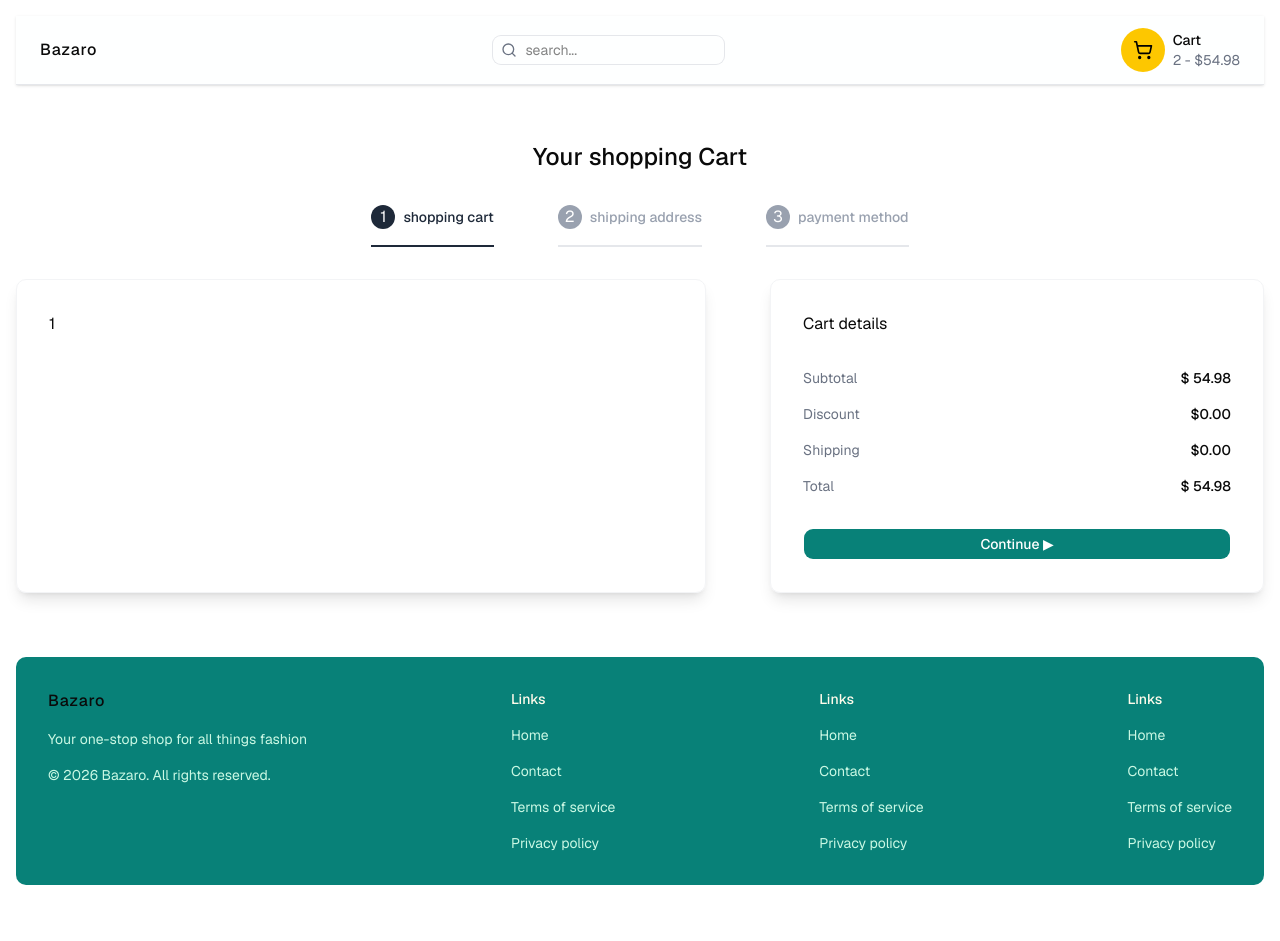
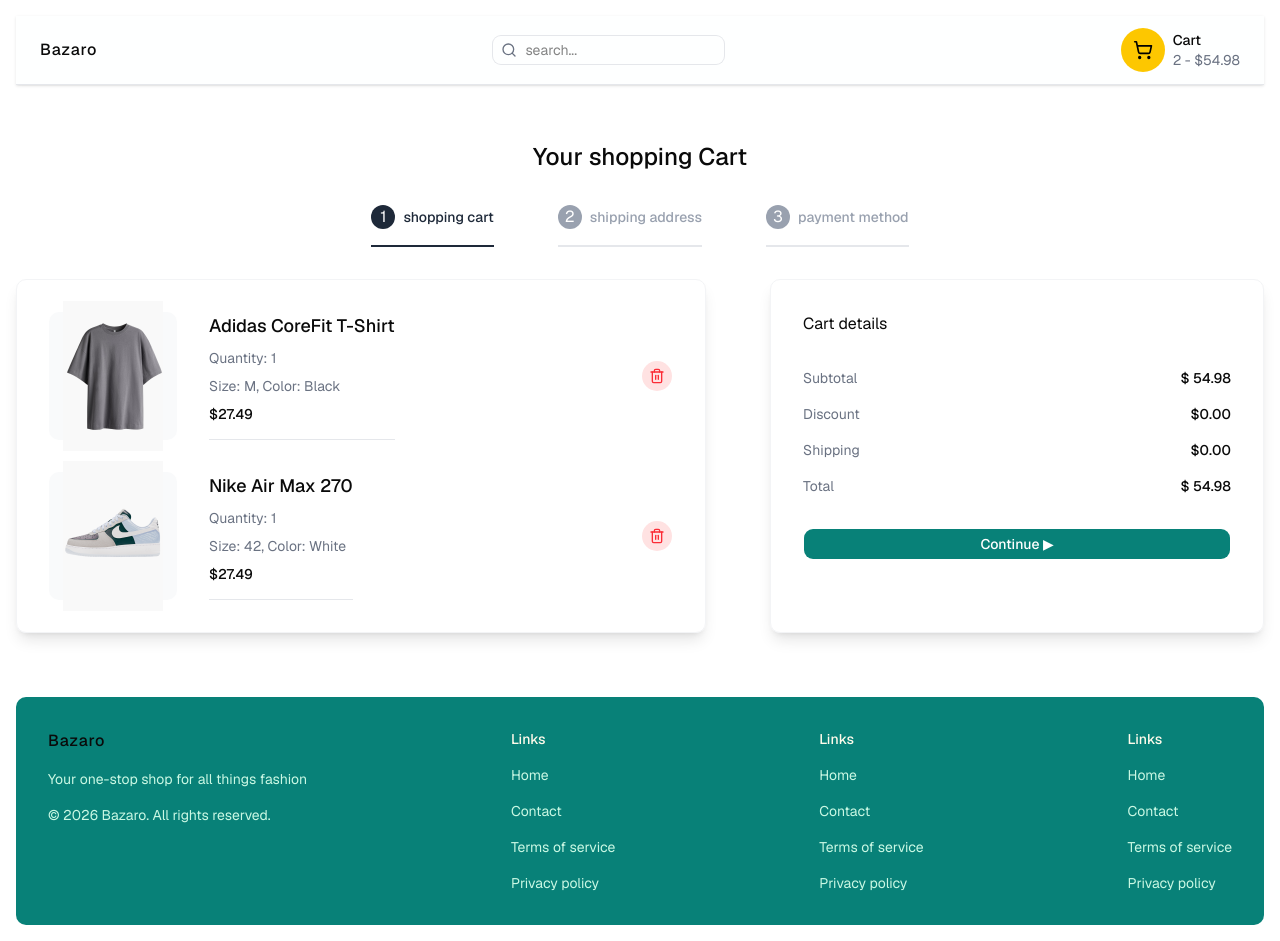
Before and after one commit to prajunbudathoki/Bazaro, a Next.js app: page /cart in a window 1280 px wide. Before the commit the page ends 901 px from the top, so only its background shows below. Built offline with nearby package versions, Linux system fonts and the light colour scheme.

Commit message:
feat: implement multi cart checkout and added some validation inputs

```diff
--- a/package.json
+++ b/package.json
@@ -16,9 +16,11 @@
     "radix-ui": "^1.4.3",
     "react": "19.2.4",
     "react-dom": "19.2.4",
+    "react-hook-form": "^7.72.0",
     "shadcn": "^4.1.0",
     "tailwind-merge": "^3.5.0",
-    "tw-animate-css": "^1.4.0"
+    "tw-animate-css": "^1.4.0",
+    "zod": "^4.3.6"
   },
   "devDependencies": {
     "@tailwindcss/postcss": "^4",
--- a/src/app/cart/page.tsx
+++ b/src/app/cart/page.tsx
@@ -1,6 +1,10 @@
 "use client";
 
+import PaymentForm from "@/components/payment-form";
+import ShippingForm from "@/components/shipping-form";
 import { Button } from "@/components/ui/button";
+import { Trash, Trash2 } from "lucide-react";
+import Image from "next/image";
 import { useSearchParams, useRouter } from "next/navigation";
 
 const steps = [
@@ -77,7 +81,42 @@
       {/* cart procedure details */}
       <div className="w-full flex flex-col lg:flex-row gap-16">
         <div className="w-full lg:w-7/12 shadow-lg border border-gray-100 p-8 rounded-lg flex flex-col gap-8">
-          1
+          {activeStep === 1 ? (
+            INITIAL_ITEMS.map((item) => (
+              <div className="flex items-center justify-between" key={item.id}>
+                {/* image and details */}
+                <div className="flex gap-8">
+                  <div className="relative w-32 h-32 flex items-center justify-center bg-gray-50 rounded-lg">
+                    <Image
+                      src={item.image}
+                      alt={item.name}
+                      width={100}
+                      height={100}
+                      className="object-cover"
+                    />
+                  </div>
+                  {/* details */}
+                  <div className="flex border-b border-gray-200 flex-col gap-2">
+                    <h3 className="text-lg font-medium">{item.name}</h3>
+                    <p className="text-sm text-gray-500">
+                      Quantity: {item.quantity}
+                    </p>
+                    <p className="text-sm text-gray-500">
+                      Size: {item.size}, Color: {item.color}
+                    </p>
+                    <p className="text-sm font-medium">${item.price}</p>
+                  </div>
+                </div>
+                <Button className="w-8 h-8 rounded-full  bg-red-100 text-red-500 flex items-center justify-center cursor-pointer">
+                  <Trash2 className="w-4 h-4" />
+                </Button>
+              </div>
+            ))
+          ) : activeStep === 2 ? (
+            <ShippingForm />
+          ) : activeStep === 3 ? (
+            <PaymentForm />
+          ) : null}
         </div>
         <div className="w-full lg:w-5/12 shadow-lg border border-gray-100 p-8 rounded-lg flex flex-col gap-8">
           <h2>Cart details</h2>
@@ -111,12 +150,14 @@
               </p>
             </div>
           </div>
-          <Button
-            onClick={() => router.push("/cart?step=2")}
-            className="w-full bg-(--primary-color) text-white"
-          >
-            Continue ▶
-          </Button>
+          {activeStep === 1 && (
+            <Button
+              onClick={() => router.push("/cart?step=2", { scroll: false })}
+              className="w-full bg-(--primary-color) text-white"
+            >
+              Continue ▶
+            </Button>
+          )}
         </div>
       </div>
     </div>
--- /dev/null
+++ b/src/components/payment-form.tsx
@@ -0,0 +1,5 @@
+const PaymentForm = () => {
+  return <div>payment-form</div>;
+};
+
+export default PaymentForm;
--- /dev/null
+++ b/src/components/shipping-form.tsx
@@ -0,0 +1,7 @@
+export default function ShippingForm() {
+  return (
+    <div>
+      <h2>Shipping Form</h2>
+    </div>
+  );
+}
--- a/src/types.ts
+++ b/src/types.ts
@@ -1,3 +1,5 @@
+import { z } from "zod";
+
 export type ProductsType = {
   id: string | number;
   name: string;
@@ -8,3 +10,16 @@
   colors: string[];
   images: Record<string, string>;
 };
+
+export const shippingFormSchema = z.object({
+  name: z.string().min(1, "Name is required"),
+  email: z.email("Email is required"),
+  address: z.string().min(1, "Address is required"),
+  phone: z.string().min(1, "Phone number must contain at least 10 digits"),
+  city: z.string().min(1, "City is required"),
+  state: z.string().min(1, "State is required"),
+  zip: z.string().min(1, "Zip is required"),
+  country: z.string().min(1, "Country is required"),
+});
+
+export type ShippingFormInputs = z.infer<typeof shippingFormSchema>;
```
Also changed, not shown: 1 other file (tests, documents, lock files or other folders).
